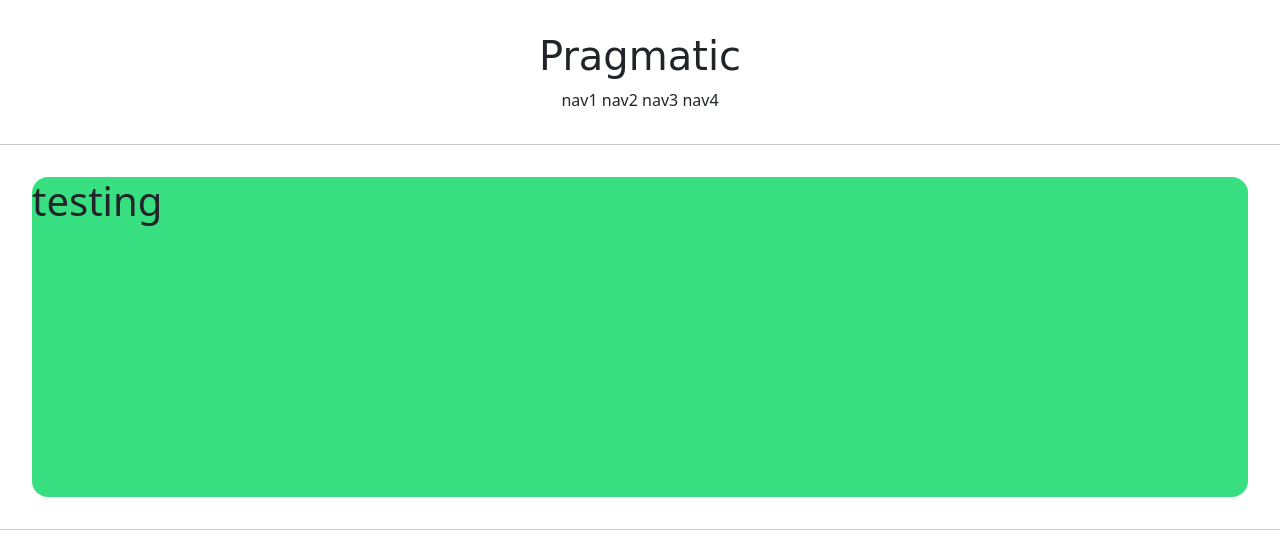
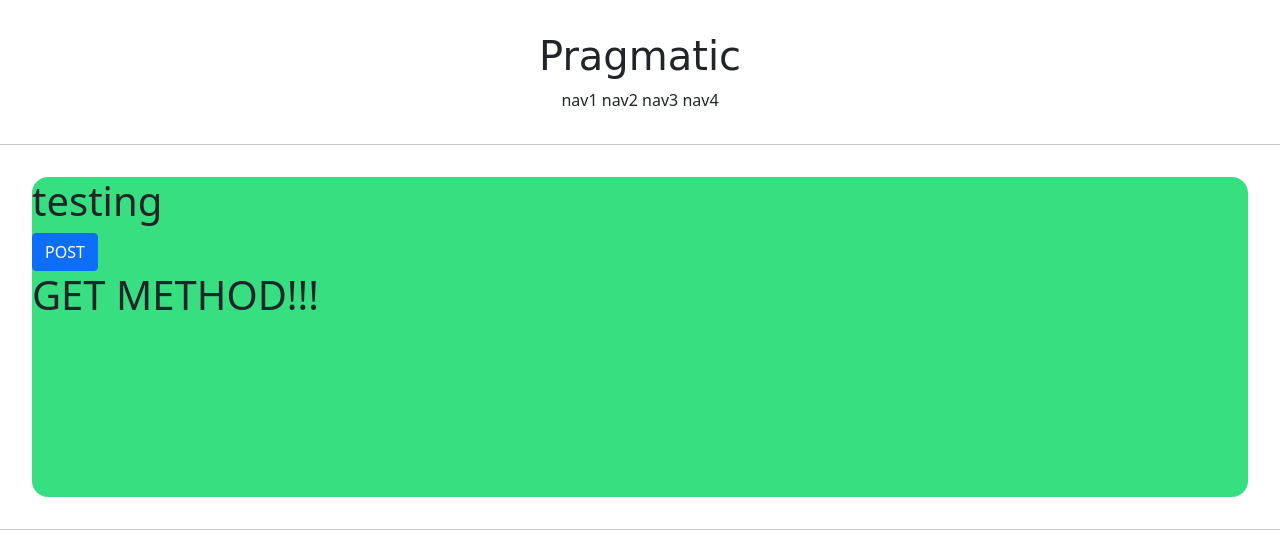
Before and after one commit to shlee2318/shlee2318, a Django app: page /account/hello_world/ in a window 1280 px wide. Shown: the top 559 px of the page. Run offline with Django 4.2, Linux system fonts and the light colour scheme.

Commit message:
django course 16 commit

```diff
--- a/accountapp/templates/accountapp/hello_world.html
+++ b/accountapp/templates/accountapp/hello_world.html
@@ -6,6 +6,15 @@
                 testing
           </h1>
 
+          <form action="/account/hello_world" method="post">
+              {% csrf_token %}
+              <input type="submit" class="btn btn-primary" value="POST">
+          </form>
+
+          <h1>
+              {{ text }}
+          </h1>
+
       </div>
 
 
--- a/accountapp/views.py
+++ b/accountapp/views.py
@@ -4,4 +4,8 @@ from django.shortcuts import render
 # Create your views here.
 
 def hello_world(request):
-    return render(request, 'accountapp/hello_world.html')
+
+    if request.method == "POST":
+        return render(request, 'accountapp/hello_world.html', context={'text': 'POST METHOD!!!'})
+    else:
+        return render(request, 'accountapp/hello_world.html', context={'text': 'GET METHOD!!!'})
```
